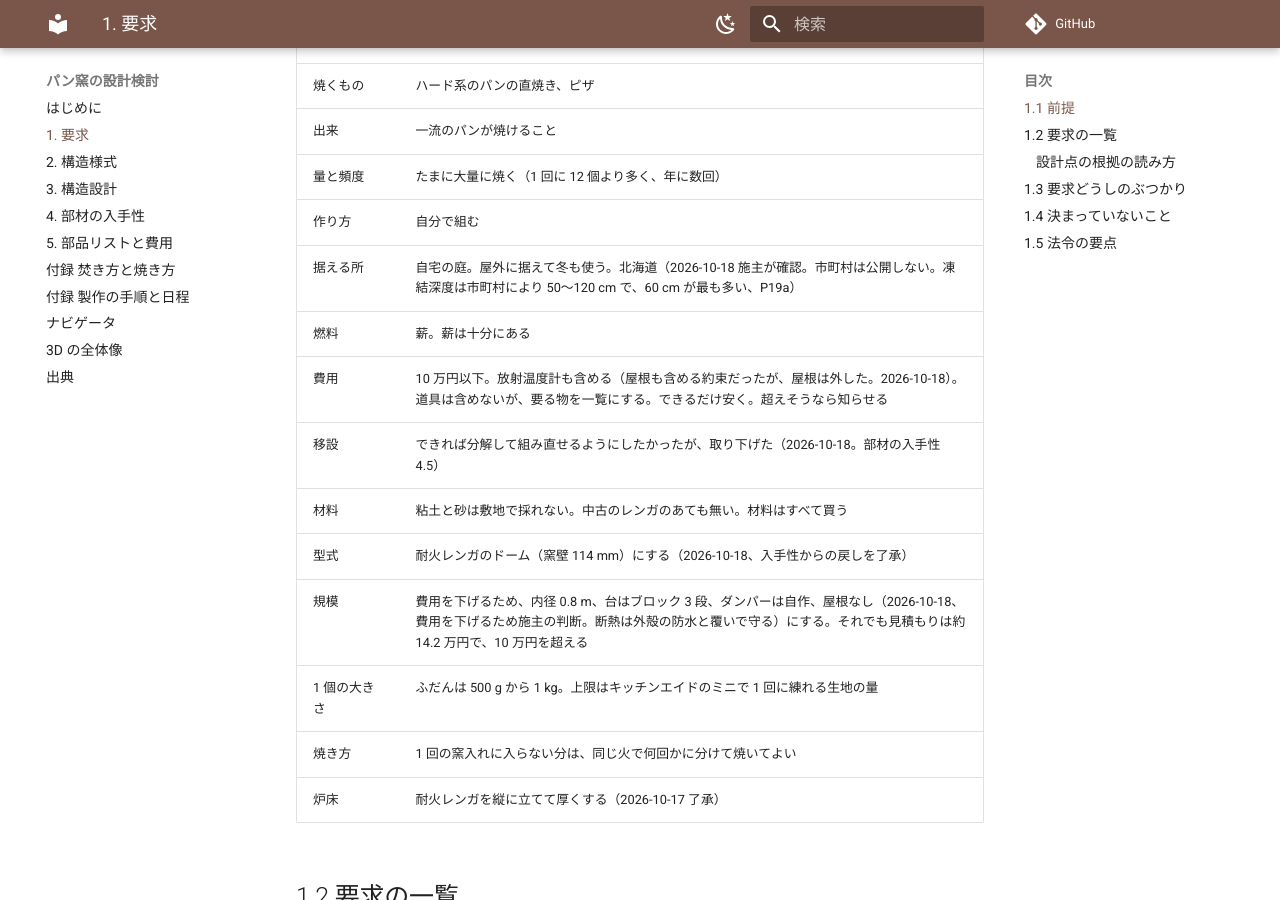
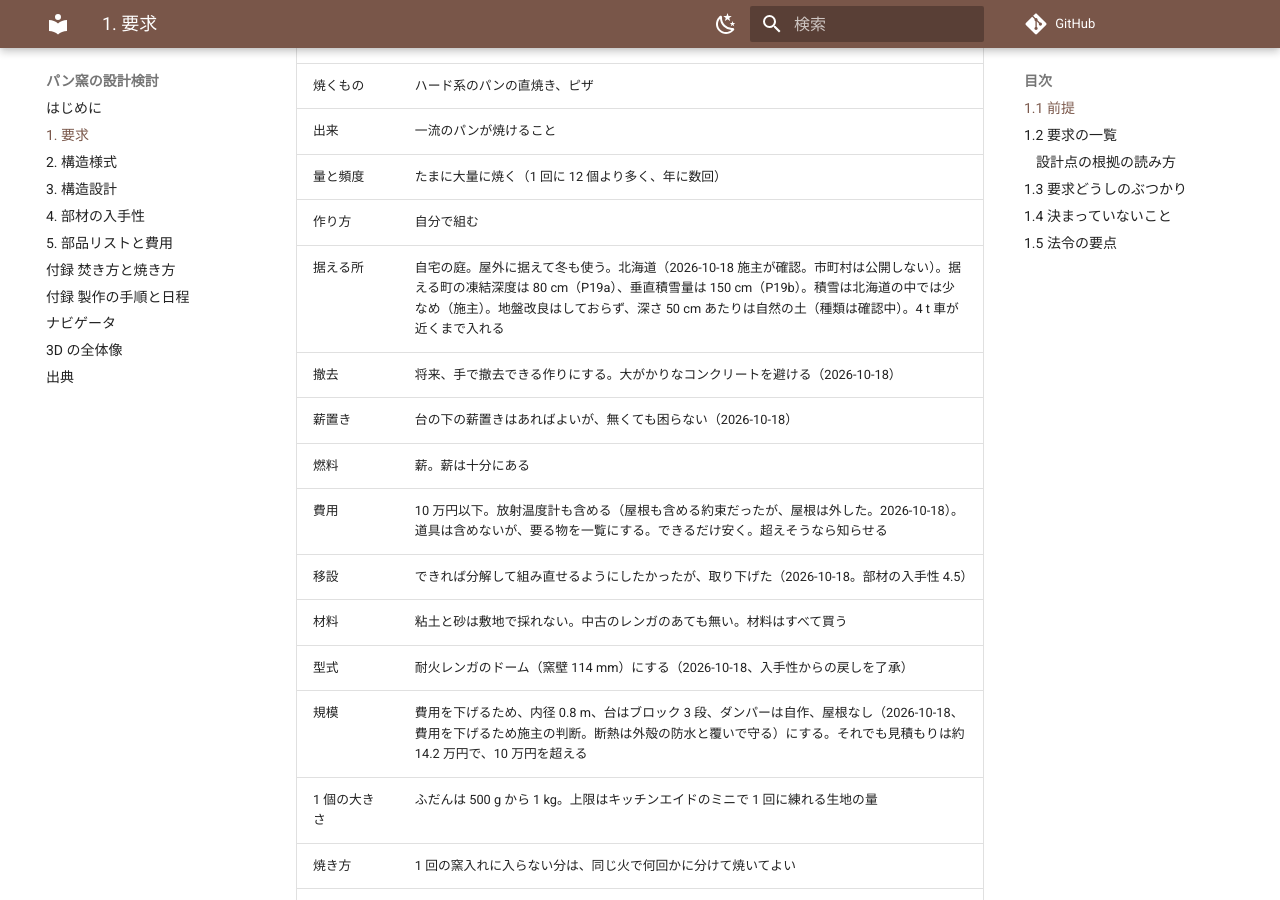
Before and after one commit to fujisato-koji/bread-oven, an MkDocs documentation site: the page built from docs/01-requirements.md, in a window 1280 px wide and 900 px high, scrolled down 346 px. Built offline with MkDocs 1.6.1 and Material for MkDocs 9.7.7, drawn with Linux system fonts in a browser that asks for light colours; comment, search, counter and statistics services are not loaded; some of the changed text lies outside the part shown.

Commit message:
据える町の凍結深度と積雪、撤去と薪置きの意向を記録する
Co-Authored-By: Claude Opus 5.5 <noreply@anthropic.com>

```diff
--- a/docs/01-requirements.md
+++ b/docs/01-requirements.md
@@ -14,7 +14,9 @@
 | 出来 | 一流のパンが焼けること |
 | 量と頻度 | たまに大量に焼く（1 回に 12 個より多く、年に数回） |
 | 作り方 | 自分で組む |
-| 据える所 | 自宅の庭。屋外に据えて冬も使う。北海道（2026-10-18 施主が確認。市町村は公開しない。凍結深度は市町村により 50〜120 cm で、60 cm が最も多い、P19a） |
+| 据える所 | 自宅の庭。屋外に据えて冬も使う。北海道（2026-10-18 施主が確認。市町村は公開しない）。据える町の凍結深度は 80 cm（P19a）、垂直積雪量は 150 cm（P19b）。積雪は北海道の中では少なめ（施主）。地盤改良はしておらず、深さ 50 cm あたりは自然の土（種類は確認中）。4 t 車が近くまで入れる |
+| 撤去 | 将来、手で撤去できる作りにする。大がかりなコンクリートを避ける（2026-10-18） |
+| 薪置き | 台の下の薪置きはあればよいが、無くても困らない（2026-10-18） |
 | 燃料 | 薪。薪は十分にある |
 | 費用 | 10 万円以下。放射温度計も含める（屋根も含める約束だったが、屋根は外した。2026-10-18）。道具は含めないが、要る物を一覧にする。できるだけ安く。超えそうなら知らせる |
 | 移設 | できれば分解して組み直せるようにしたかったが、取り下げた（2026-10-18。部材の入手性 4.5） |
@@ -111,7 +113,7 @@ R-13 だけは「できれば」の要求で、ほかの要求とぶつかった
 
 | 番号 | 決まっていないこと | 待つ相手 | 効く要求 |
 |------|------------------|---------|---------|
-| 1 | 据える市町村の凍結深度と垂直積雪量の値（北海道とは決まった） | 施主（地名は公開しない） | R-08 |
+| 1 | （決まった。凍結深度 80 cm、垂直積雪量 150 cm。1.1。土の種類は確認中） | | R-08 |
 | 2 | パン 1 個の形（重さは 1.1 で決めた） | 施主 | R-04、R-04a |
 | 3 | （決まった。基礎と放射温度計は含め、道具は含めない。屋根は後に外した。1.1 の費用） | | R-09 |
 | 4 | 敷地の広さと、建物や隣地との距離 | 施主 | R-11、R-12 |
--- a/docs/data/oven.json
+++ b/docs/data/oven.json
@@ -27,7 +27,7 @@
     "foundation.thickness": {"v": 0.15, "unit": "m", "label": "基礎の厚さ", "status": "仮", "basis": "基礎の様式は移設の範囲で決める（02 の 2.7）"},
     "foundation.margin": {"v": 0.15, "unit": "m", "label": "基礎の台からのはみ出し", "status": "仮", "basis": "仮定"},
     "foundation.top": {"v": 0.05, "unit": "m", "label": "基礎の天端の地面からの高さ", "status": "仮", "basis": "仮定"},
-    "frost.depth": {"v": null, "unit": "m", "label": "凍結深度", "status": "未定", "basis": "据える地点が未定（P19a に市町村ごとの値）"},
+    "frost.depth": {"v": 0.80, "unit": "m", "label": "凍結深度", "status": "決定", "basis": "据える町の凍結深度（北海道の表、P19a）。町名は公開しない。同じ町でも地質、地下水位、標高で違う"},
     "door.width": {"v": 0.38, "unit": "m", "label": "焚き口の幅", "status": "仮", "basis": "直径の半分以下（S10）。内径 0.8 m に合わせた"},
     "door.thickness": {"v": 0.05, "unit": "m", "label": "扉の厚さ", "status": "仮", "basis": "R-02c、R-02e。内側を耐火材、外側を断熱にした扉。扉の内面が冷たいと焚き口の側の炉床が冷え続ける（P38 による計算）"},
     "door.height_ratio": {"v": 0.60, "unit": "", "label": "焚き口の高さと窯の内高の比", "status": "仮", "basis": "構造設計 3.3 で 0.60 に決めた。実在の窯で 55〜60%（P5、P13、F2 の計算）。63% は性能の裏付けなし（F1、S19）"},
```
